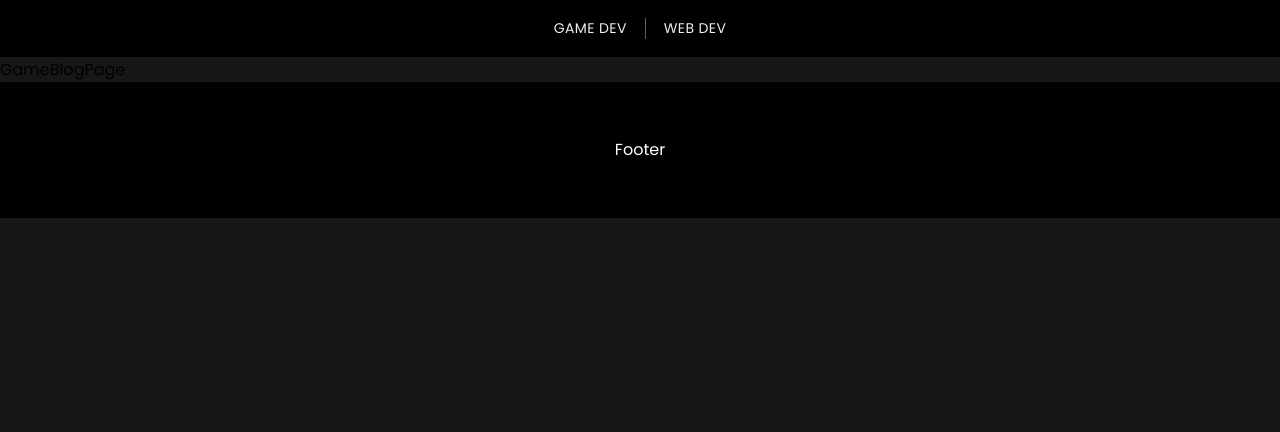
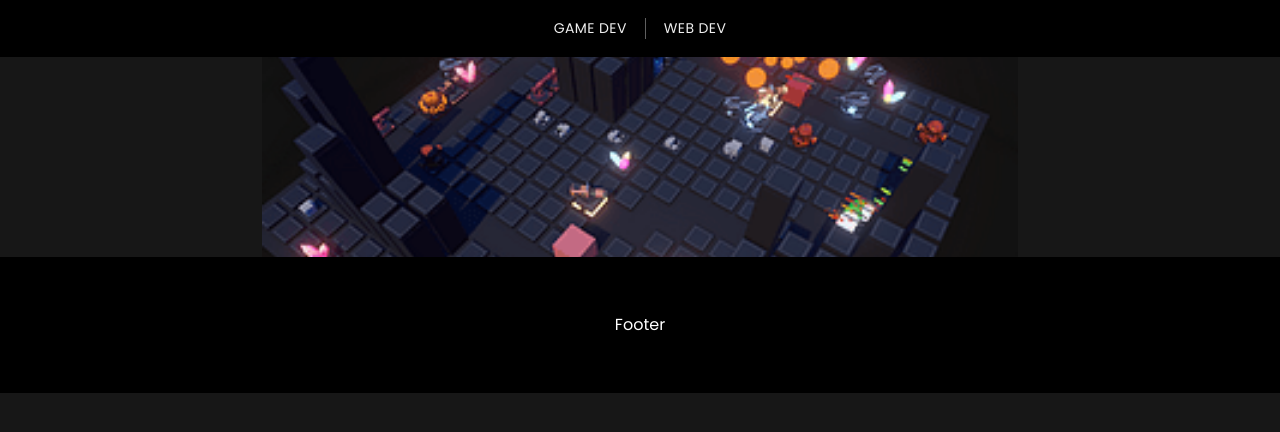
Before and after one commit to UnscriptedLogic/react-website-UnscriptedLogic, a React (Vite) app: page /blog/unnamedtd in a window 1280 px wide. Shown: the top 432 px of the page. Built offline with nearby package versions, Linux system fonts and the light colour scheme.

Commit message:
⚡Modified CGPA

```diff
--- a/src/App.jsx
+++ b/src/App.jsx
@@ -7,6 +7,7 @@ import {
   WebDevHome,
   Footer,
   BlogPage,
+  UnnamedTD,
 } from "./ImportRoutes";
 
 const App = () => {
@@ -17,9 +18,11 @@ const App = () => {
         <Route path="/" element={<GameDevHome />} />
         <Route path="/gamedev" element={<GameDevHome />} />
         <Route path="/webdev" element={<WebDevHome />} />
-        <Route path="/blog">
-          <Route path=":unnamedtd" element={<BlogPage />} />
-        </Route>
+        {/* <Route path="/blog" /> */}
+        <Route
+          path="/blog/unnamedtd"
+          element={<BlogPage page={<UnnamedTD />} />}
+        />
       </Routes>
       <Footer></Footer>
     </Box>
--- /dev/null
+++ b/src/components/ImageCard.jsx
@@ -0,0 +1,30 @@
+import React from "react";
+import { Container, Box, Typography } from "@mui/material";
+
+const ImageCard = ({
+  image,
+  height = "200px",
+  width = "100%",
+  translateX = "0px",
+  translateY = "-25%",
+}) => {
+  return (
+    <Box
+      display="flex"
+      justifyContent="center"
+      height={height}
+      width={width}
+      overflow="hidden"
+    >
+      <img
+        src={image}
+        height="600px"
+        style={{
+          transform: `translate(${translateX}, ${translateY})`,
+        }}
+      />
+    </Box>
+  );
+};
+
+export default ImageCard;
--- a/src/components/MajorGameCard.jsx
+++ b/src/components/MajorGameCard.jsx
@@ -26,9 +26,9 @@ const MajorGameCard = ({
   techUsed,
   blogLink,
 }) => {
+  const navigate = useNavigate();
   const navigateToBlog = (blogName) => {
-    const navigate = useNavigate;
-    navigate(`/blog:${blogName}`);
+    navigate(`/blog/${blogName}`);
   };
   return (
     <Card
--- a/src/scenes/BlogPage.jsx
+++ b/src/scenes/BlogPage.jsx
@@ -1,7 +1,8 @@
 import React from "react";
+import { Box } from "@mui/material";
 
-const GameBlogPage = () => {
-  return <div>GameBlogPage</div>;
+const GameBlogPage = ({ page }) => {
+  return <Box>{page}</Box>;
 };
 
 export default GameBlogPage;
--- a/src/scenes/EducationSection.jsx
+++ b/src/scenes/EducationSection.jsx
@@ -23,7 +23,7 @@ const EducationSection = () => {
         <EducationCard
           name="Temasek Polytechnic"
           study="Diploma in Information Technology"
-          studyRemarks="2.54 GPA"
+          studyRemarks="2.42 CGPA"
           year="2021 - 2024"
           status="Current"
           icon={tpLogo}
@@ -31,7 +31,7 @@ const EducationSection = () => {
         <EducationCard
           name="Institute of Technical Education"
           study="Diploma in Civil and Structural Engineering and Design"
-          studyRemarks="3.94 GPA"
+          studyRemarks="3.94 CGPA"
           year="2019 - 2021"
           status="Graduated"
           icon={iteLogo}
--- a/src/scenes/GameDev/GameDevTitleSection.jsx
+++ b/src/scenes/GameDev/GameDevTitleSection.jsx
@@ -1,5 +1,5 @@
 import React from "react";
-import { Typography, Box, Container, Avatar } from "@mui/material";
+import { Typography, Box, Container, Avatar, Divider } from "@mui/material";
 import video from "/GameDevTrailer.mp4";
 import profilePic from "/bestpicResized.jpg";
 import "./GameDevTitleSection.css";
@@ -66,6 +66,7 @@ const GameDevTitleSection = () => {
               >
                 Nathaniel Harold Lumbao Alcala
               </Typography>
+              <Divider sx={{ borderColor: "#7f7f7f" }} flexItem></Divider>
               <Typography variant="body2" color="#cfcfcf" textAlign="center">
                 An aspiring self learned game developer from Singapore on a
                 mission to equip myself with the technologies, skillset and
--- a/src/scenes/GameDev/Games/UnnamedTDPage.jsx
+++ b/src/scenes/GameDev/Games/UnnamedTDPage.jsx
@@ -1,7 +1,13 @@
 import React from "react";
+import { Container, Box, Typography } from "@mui/material";
+import { unnamedTDIcon, ImageCard } from "../../../ImportRoutes";
 
 const UnnamedTDPage = () => {
-  return <div>UnnamedTDPage</div>;
+  return (
+    <Container maxWidth="md">
+      <ImageCard image={unnamedTDIcon} />
+    </Container>
+  );
 };
 
 export default UnnamedTDPage;
--- a/src/scenes/global/Navbar.jsx
+++ b/src/scenes/global/Navbar.jsx
@@ -33,7 +33,7 @@ const Navbar = () => {
           borderColor: "#5f5f5f",
         }}
       />
-      <Button variant="text" onClick={() => changePage("webdev")}>
+      <Button variant="text" onClick={() => changePage("webdev")} disabled>
         <Typography variant="body3" color="#efefef">
           Web Dev
         </Typography>
```
Also changed, not shown: src/ImportRoutes.js (+20 -0 lines).
